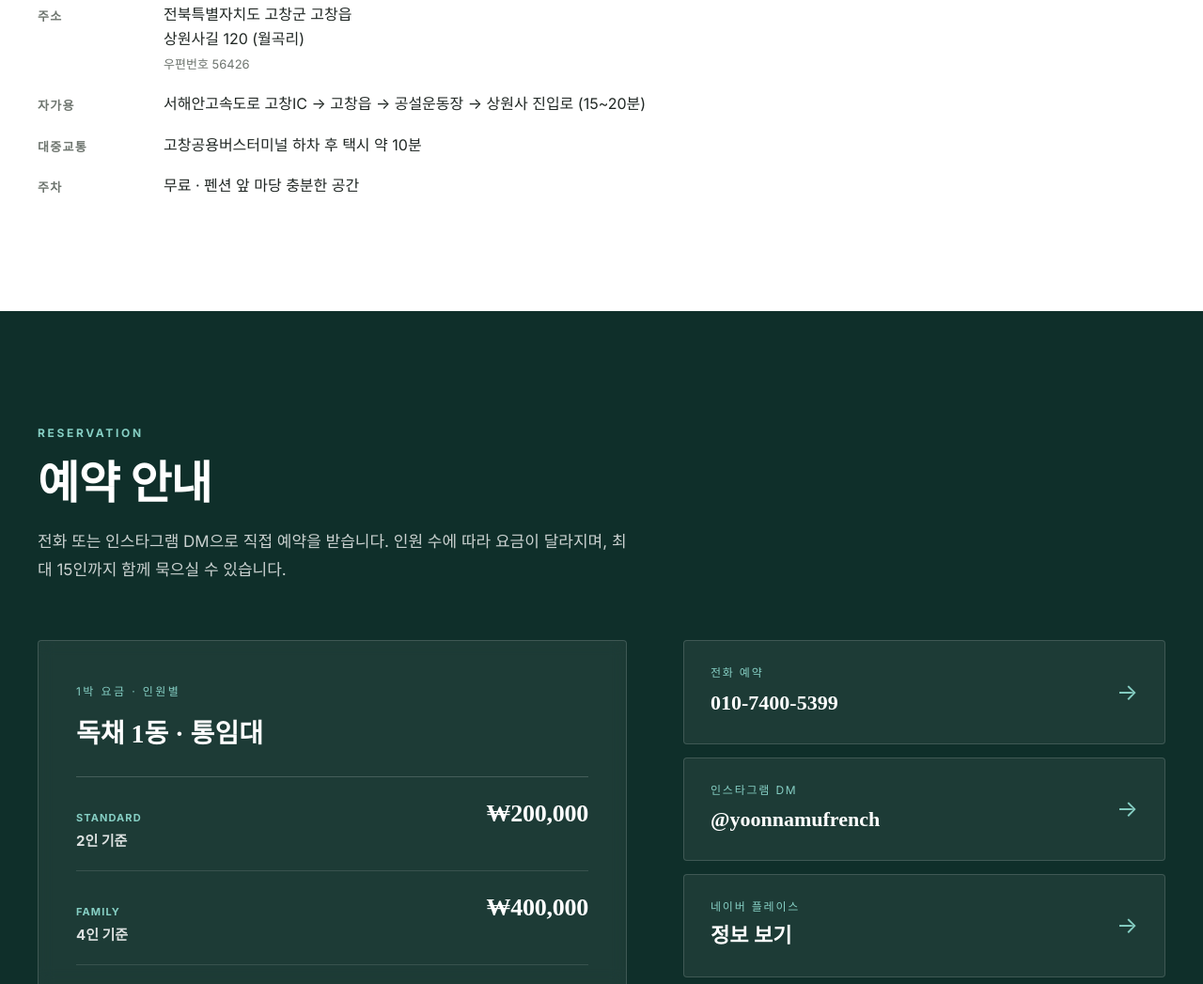
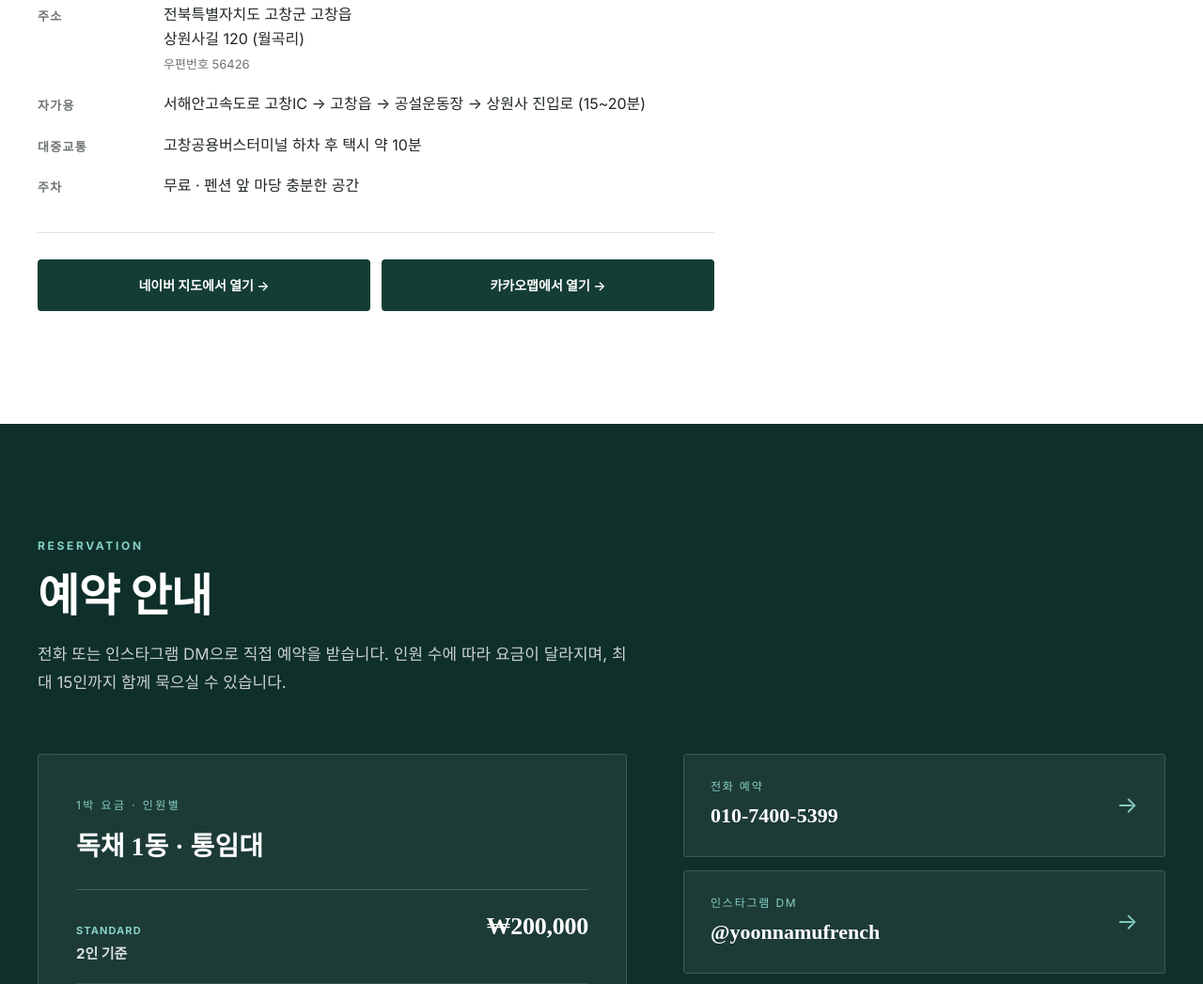
Before and after one commit to huhsame/yj-gochang, a plain HTML site: page index.html in a window 1280 px wide. Shown: the part 9075-10122 px from the top of the page at 94% size. Drawn offline with Linux system fonts and the light colour scheme.

Commit message:
오시는 길 — 네이버지도·카카오맵 외부 링크 버튼 복원
지도 iframe만 빼고 외부 링크 버튼은 유지했어야 했음. 주소 정보 아래 포레스트그린 CTA 버튼 2개로 추가.

```diff
--- a/index.html
+++ b/index.html
@@ -644,6 +644,31 @@
       font-size: 16px;
       color: var(--text-charcoal);
       line-height: 1.6;
+    }
+    .location-actions {
+      display: flex;
+      gap: 12px;
+      margin-top: 36px;
+      padding-top: 28px;
+      border-top: 1px solid rgba(32, 39, 36, 0.12);
+    }
+    .location-btn {
+      flex: 1;
+      padding: 16px 20px;
+      background: var(--forest-green);
+      color: var(--white);
+      font-size: 14px;
+      font-weight: 600;
+      text-align: center;
+      border-radius: 4px;
+      transition: background 0.2s, transform 0.15s;
+    }
+    .location-btn:hover {
+      background: var(--deep-green);
+      transform: translateY(-1px);
+    }
+    @media (max-width: 480px) {
+      .location-actions { flex-direction: column; }
     }
     .map-embed {
       aspect-ratio: 4 / 3;
@@ -1338,6 +1363,10 @@
             <dt>주차</dt>
             <dd>무료 · 펜션 앞 마당 충분한 공간</dd>
           </dl>
+          <div class="location-actions reveal">
+            <a href="https://map.naver.com/p/search/고창%20영주성민박/place/2066961267" target="_blank" rel="noopener" class="location-btn">네이버 지도에서 열기 →</a>
+            <a href="https://map.kakao.com/?q=고창%20영주성민박" target="_blank" rel="noopener" class="location-btn">카카오맵에서 열기 →</a>
+          </div>
         </div>
       </div>
     </div>
```
